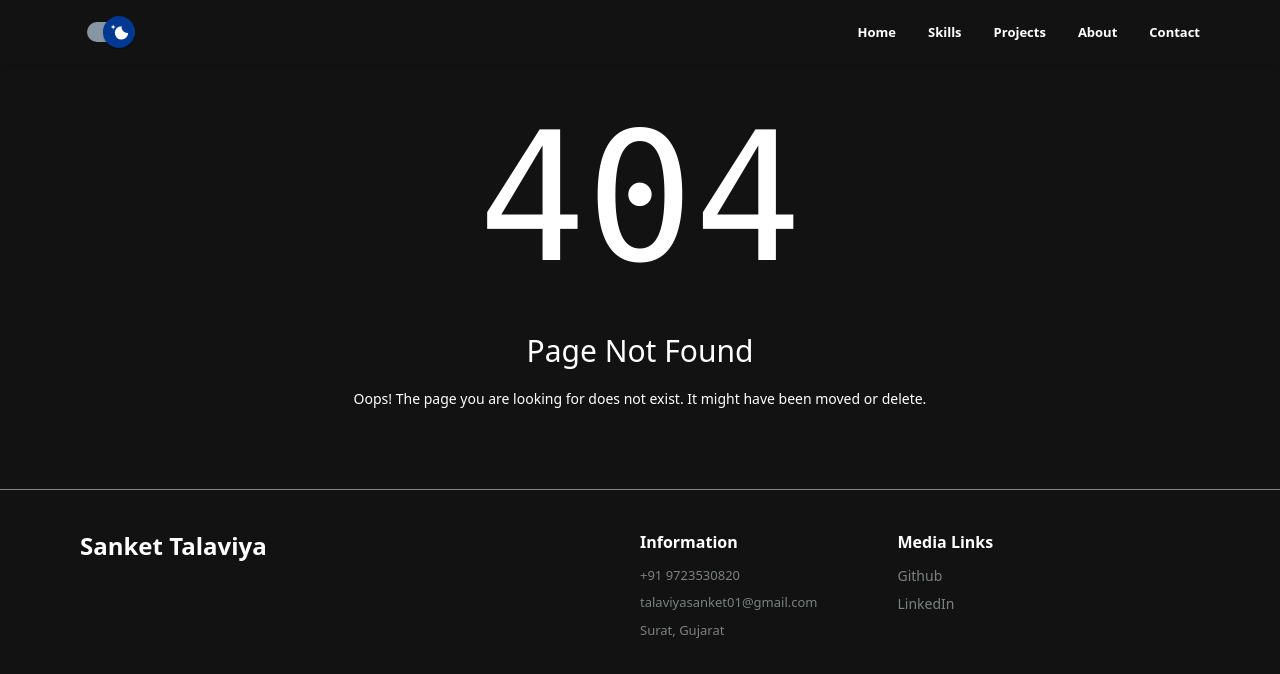
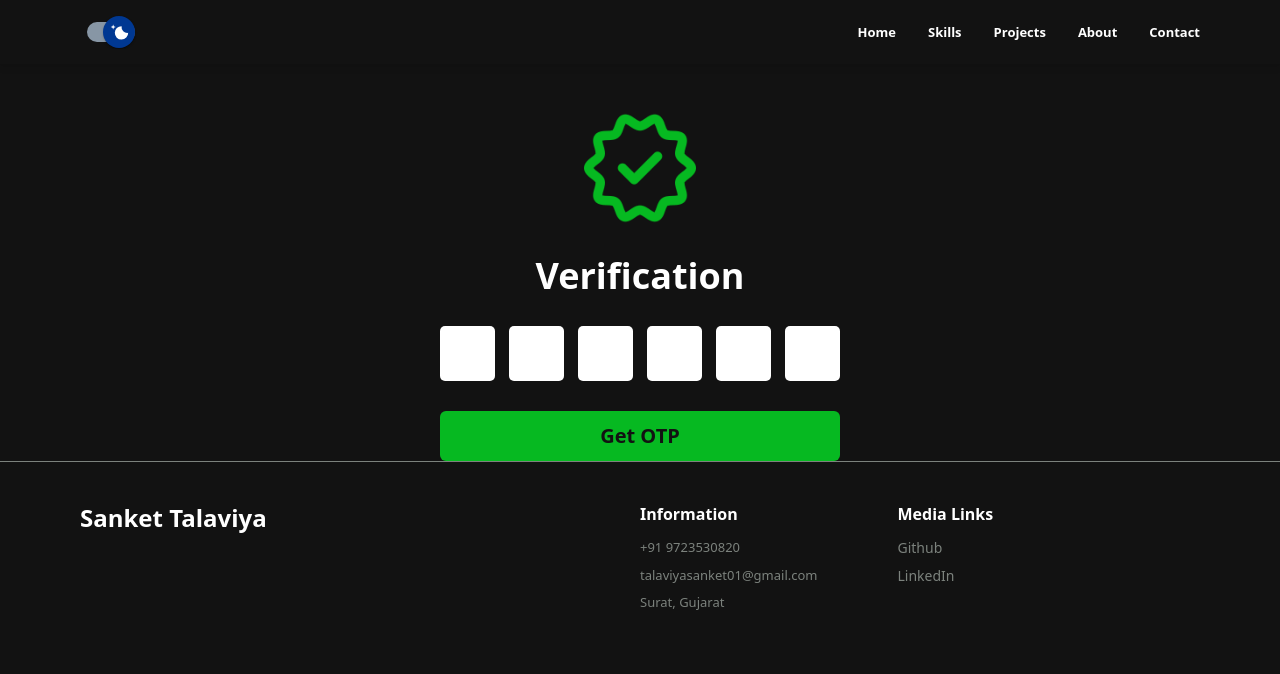
Before and after one commit to Sanket4450/Portfolio, a React (Vite) app: page /admin/verify-otp in a window 1280 px wide. Shown: the top 674 px of the page. Built offline with nearby package versions, Linux system fonts and the light colour scheme; no server answers.

Commit message:
verify-otp screen done

```diff
--- a/package.json
+++ b/package.json
@@ -21,6 +21,7 @@
     "formik": "^2.4.5",
     "react": "^18.2.0",
     "react-dom": "^18.2.0",
+    "react-otp-input": "^3.1.1",
     "react-redux": "^9.1.0",
     "react-router-dom": "^6.22.0",
     "yup": "^1.3.3"
--- a/src/App.jsx
+++ b/src/App.jsx
@@ -2,7 +2,7 @@ import { BrowserRouter as Router, Routes, Route } from 'react-router-dom'
 import { Header } from './components/header'
 import { Footer } from './components/footer'
 import { Home, Skills, Projects, About, Contact, Submit, NotFound } from './pages/User'
-import { Login, Dashboard, Messages } from './pages/Admin'
+import { Login, VerifyOtp, Dashboard, Messages } from './pages/Admin'
 
 function App() {
   return (
@@ -21,6 +21,7 @@ function App() {
         <Route path="/admin">
           <Route index element={<Dashboard />} />
           <Route path="messages" element={<Messages />} />
+          <Route path="verify-otp" element={<VerifyOtp />} />
         </Route>
         <Route path="*" element={<NotFound />} />
       </Routes>
--- /dev/null
+++ b/src/components/login/AdminVerifyOtp.jsx
@@ -0,0 +1,87 @@
+import { useState, useEffect } from 'react'
+import { useSelector } from 'react-redux'
+import OtpInput from 'react-otp-input'
+import { verificationLogos } from '../../data/auth'
+
+export const AdminVerifyOtp = () => {
+  const [screenWidth, setScreenWidth] = useState(window.innerWidth)
+  const theme = useSelector((state) => state.theme.value)
+  const [otp, setOtp] = useState('')
+  const [isOtpSent, setIsOtpSent] = useState(localStorage.getItem('isOtpSent') === 'true' ? true : false)
+
+  useEffect(() => {
+    window.addEventListener('resize', () => setScreenWidth(window.innerWidth))
+
+    return () => {
+      window.removeEventListener('resize', () => setScreenWidth(window.innerWidth))
+    }
+  }, [])
+
+  const handleOtpChange = (newOtp) => {
+    if (/^[0-9]*$/.test(newOtp)) {
+      setOtp(newOtp)
+    }
+  }
+
+  const handleSendOtp = () => {
+    setIsOtpSent(true)
+    localStorage.setItem('isOtpSent', 'true')
+  }
+
+  useEffect(() => {
+    localStorage.getItem('isOtpSent') === 'true' ? setIsOtpSent(true) : setIsOtpSent(false)
+  }, [])
+
+  return (
+    <section>
+      <img
+        src={theme === 'dark' ? verificationLogos.verificationLogoDark : verificationLogos.verificationLogoLight}
+        className=" w-28 mx-auto mt-12 mb-8"
+      />
+      <h1 className=" text-primary font-semibold text-4xl text-center">Verification</h1>
+      <OtpInput
+        value={otp}
+        onChange={handleOtpChange}
+        numInputs={6}
+        renderInput={(props) => <input {...props} />}
+        inputStyle={{
+          width: screenWidth >= 440 ? '55px' : '13%',
+          height: screenWidth >= 440 ? '55px' : '100%',
+          fontSize: '25px',
+          borderWidth: theme !== 'dark' ? '2px' : '0',
+          borderColor: 'var(--text-theme-primary)',
+          borderRadius: '5px',
+          outline: 'none',
+        }}
+        containerStyle={{
+          width: screenWidth >= 440 ? '400px' : '85vw',
+          height: screenWidth >= 440 ? '55px' : '11vw',
+          display: 'flex',
+          justifyContent: 'space-between',
+          margin: '30px auto',
+        }}
+      />
+      <div className=" flex justify-center">
+        {!isOtpSent ? (
+          <button
+            className=" w-[85vw] phone:w-[400px] h-[12vw] phone:h-[50px] bg-text-theme-primary hover:bg-text-theme-hover-primary text-bg-primary text-lg phone:text-xl font-semibold rounded-md"
+            disabled={isOtpSent}
+            onClick={handleSendOtp}
+          >
+            Get OTP
+          </button>
+        ) : (
+          <button className=" w-[85vw] phone:w-[400px] h-[12vw] phone:h-[50px] bg-text-theme-primary hover:bg-text-theme-hover-primary text-bg-primary text-lg phone:text-xl font-semibold rounded-md">
+            Verify OTP
+          </button>
+        )}
+      </div>
+      {isOtpSent && (
+        <p className=" text-gray-primary font-semibold text-center tracking-wide my-5">
+          Didn't receive the verification OTP?
+          <span className=" text-theme-primary ml-2 hover:cursor-pointer hover:text-theme-hover-primary">Resend</span>
+        </p>
+      )}
+    </section>
+  )
+}
--- a/src/components/login/index.js
+++ b/src/components/login/index.js
@@ -1 +1,2 @@
 export { AdminLogin } from './AdminLogin'
+export { AdminVerifyOtp } from './AdminVerifyOtp'
--- /dev/null
+++ b/src/data/auth/index.js
@@ -0,0 +1 @@
+export { verificationLogos } from './login'
--- /dev/null
+++ b/src/data/auth/login.js
@@ -0,0 +1,7 @@
+import verificationLogoDark from '../../assets/pngs/dark/verification-logo.png'
+import verificationLogoLight from '../../assets/pngs/light/verification-logo.png'
+
+export const verificationLogos = {
+  verificationLogoDark,
+  verificationLogoLight,
+}
--- /dev/null
+++ b/src/pages/Admin/VerifyOtp.jsx
@@ -0,0 +1,14 @@
+import { useEffect } from 'react'
+import { AdminVerifyOtp } from '../../components/login'
+
+export const VerifyOtp = () => {
+  useEffect(() => {
+    document.title = 'Admin Verify OTP | Portfolio'
+  }, [])
+
+  return (
+    <div className=" bg-primary max-sm:px-5 sm:px-[5vw] lg:px-[80px]">
+      <AdminVerifyOtp />
+    </div>
+  )
+}
--- a/src/pages/Admin/index.js
+++ b/src/pages/Admin/index.js
@@ -1,3 +1,4 @@
 export { Login } from './Login'
+export { VerifyOtp } from './VerifyOtp'
 export { Dashboard } from './Dashboard'
 export { Messages } from './Messages'
```
Also changed, not shown: src/assets/pngs/dark/verification-logo.png (added), src/assets/pngs/light/verification-logo.png (added).
